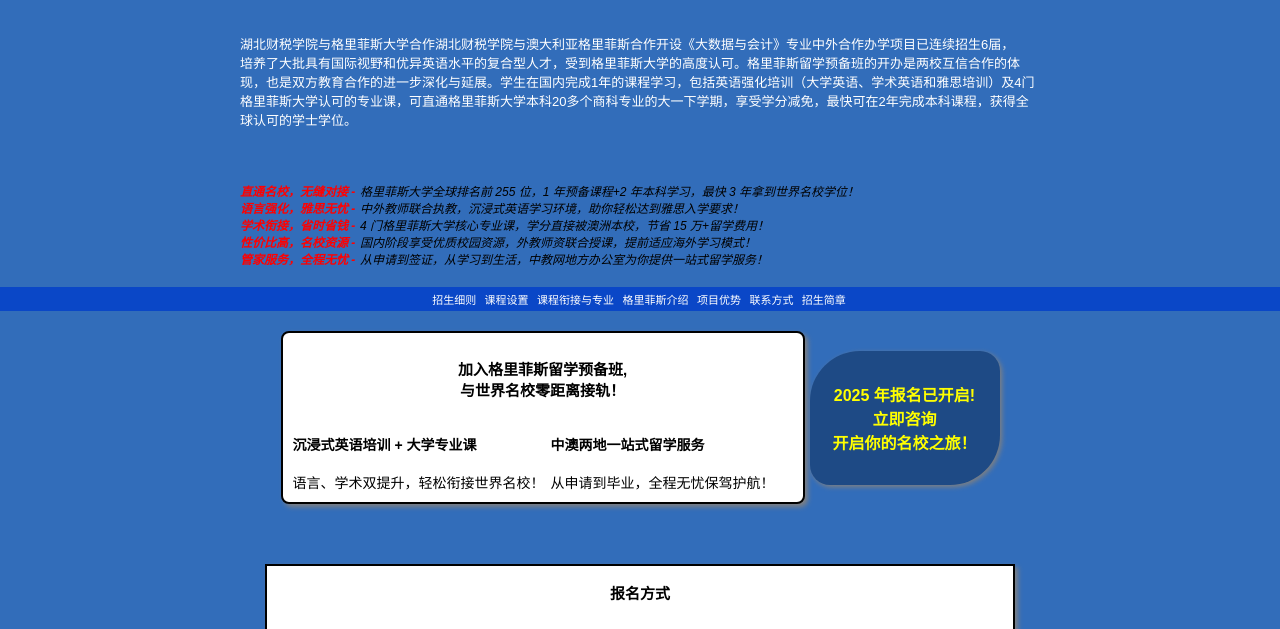
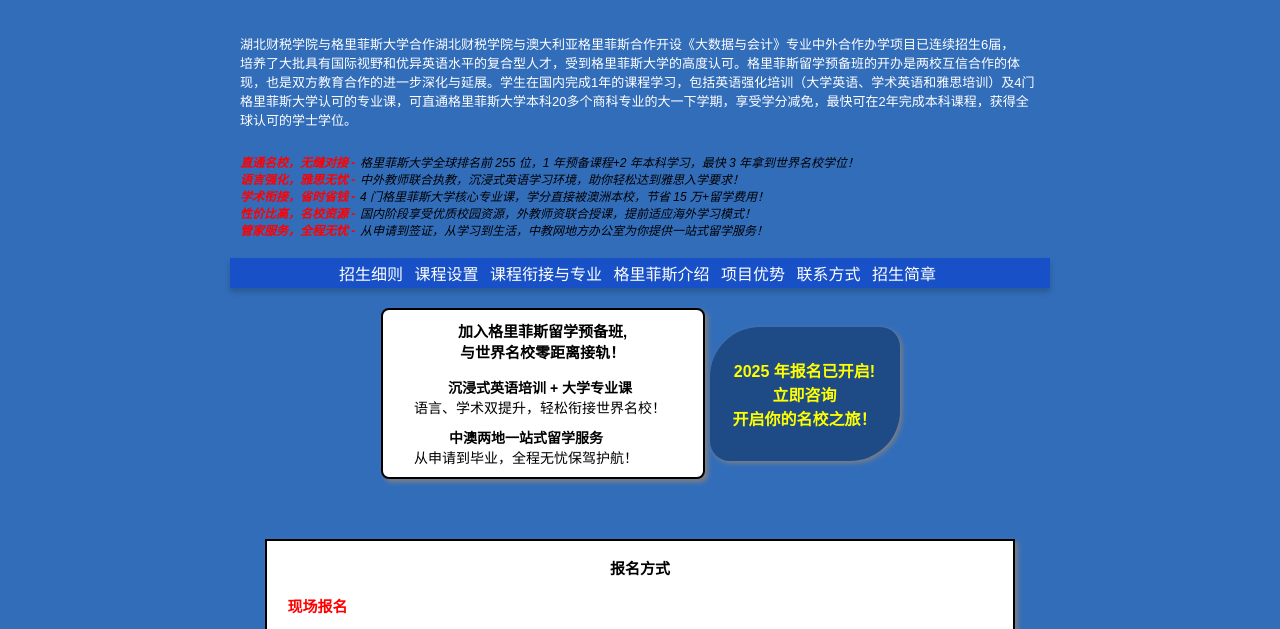
Before and after one commit to JMS063/education-website-version2, a plain HTML site: page index.html in a window 1280 px wide. Shown: the part 150-779 px from the top of the page. Drawn offline with Linux system fonts and the light colour scheme.

Commit message:
Update styles.css

```diff
--- a/styles.css
+++ b/styles.css
@@ -17,15 +17,6 @@ body {
     padding: 20px;
 }
 
-.container1 {
-    margin: 0 auto;
-    text-align: left;
-    max-width: 800px;
-    padding: 20px;
-    border-radius: 8px;
-    font-size: 13px;
-    color: white;
-}
 
 /* 设置图片样式 */
 img {
@@ -55,13 +46,26 @@ h3 {
     margin: 0 auto;
 }
 
+.container1 {
+    margin: 0 auto;
+    text-align: left;
+    max-width: 800px;
+    padding: 20px;
+    border-radius: 8px;
+    font-size: 13px;
+    color: white;
+    margin-bottom: 1px;
+
+}
 .benefits {
     max-width: 800px;
     text-align: left;
     color: black;
     padding: 20px;
     margin: 0 auto;
+    margin-top: -30px;
 }
+
 
 .benefits li {
     display: flex;
@@ -80,9 +84,13 @@ strong {
 }
 
 nav {
-    background-color: rgba(0, 61, 202, 0.792);
+    background-color: rgba(18, 73, 202, 0.792);
+    width: 80%;
+    max-width: 800px;
     padding: 3px 10px;
     text-align: center; /* 居中对齐 */
+    margin: 0 auto; /* 水平居中 */
+    box-shadow: 0 4px 6px rgba(0, 0, 0, 0.2); /* 添加阴影 */
 }
 
 ul {
@@ -93,19 +101,29 @@ ul {
 
 li {
     display: inline-block;
-    margin-right: 2px;
+    margin-right: 5px; /* 增加一些间距 */
 }
 
 a {
     color: white;
     text-decoration: none;
-    padding: 1px;
-    font-size: 11px;
+    padding: 1px 1px; /* 缩小内边距 */
+    font-size: 16px; /* 缩小字体大小 */
+    border-radius: 4px; /* 保持圆角效果 */
+    transition: background-color 0.3s, transform 0.2s; /* 添加平滑过渡效果 */
 }
 
 a:hover {
-    background-color: rgba(0, 0, 0, 0.1);
+    background-color: rgba(0, 61, 202, 1); /* 鼠标悬停时更强的颜色 */
+    transform: scale(1.05); /* 鼠标悬停时稍微放大按钮 */
 }
+
+a:active {
+    background-color: rgba(0, 61, 202, 0.8); /* 点击时的背景色 */
+    transform: scale(1); /* 防止在点击时按钮放大 */
+}
+
+
 
 .section {
     display: flex;
@@ -138,12 +156,40 @@ a:hover {
     background: white;
     border: 2px solid black;
     padding: 10px;
-    max-width: 500px;
+    max-width: 300px;
     width: 50%;
     box-shadow: 3px 3px 5px gray;
     word-wrap: break-word;
     overflow: hidden;
+    display: flex;
+    flex-direction: column; /* 使 h3 和 h4 垂直排列 */
+    align-items: center; /* 水平居中 */
 }
+
+.info-box h3 {
+    margin: 0;
+    padding: 0;
+    text-align: center; /* 使 h3 文本水平居中 */
+    margin-bottom: 15px; /* 增加 h3 和 h4 之间的间距 */
+}
+
+.info-box ul {
+    padding: 0;
+    margin: 0;
+    list-style: none;
+    display: flex;
+    flex-direction: column;
+    align-items: flex-start; /* 确保 h4 项目垂直对齐 */
+    gap: 10px;
+}
+
+.info-box h4 {
+    margin: 0;
+    padding: 0;
+    text-align: center; /* 使 h4 文本水平居中 */
+}
+
+
 
 .info-box1 {
     background: white;
```
